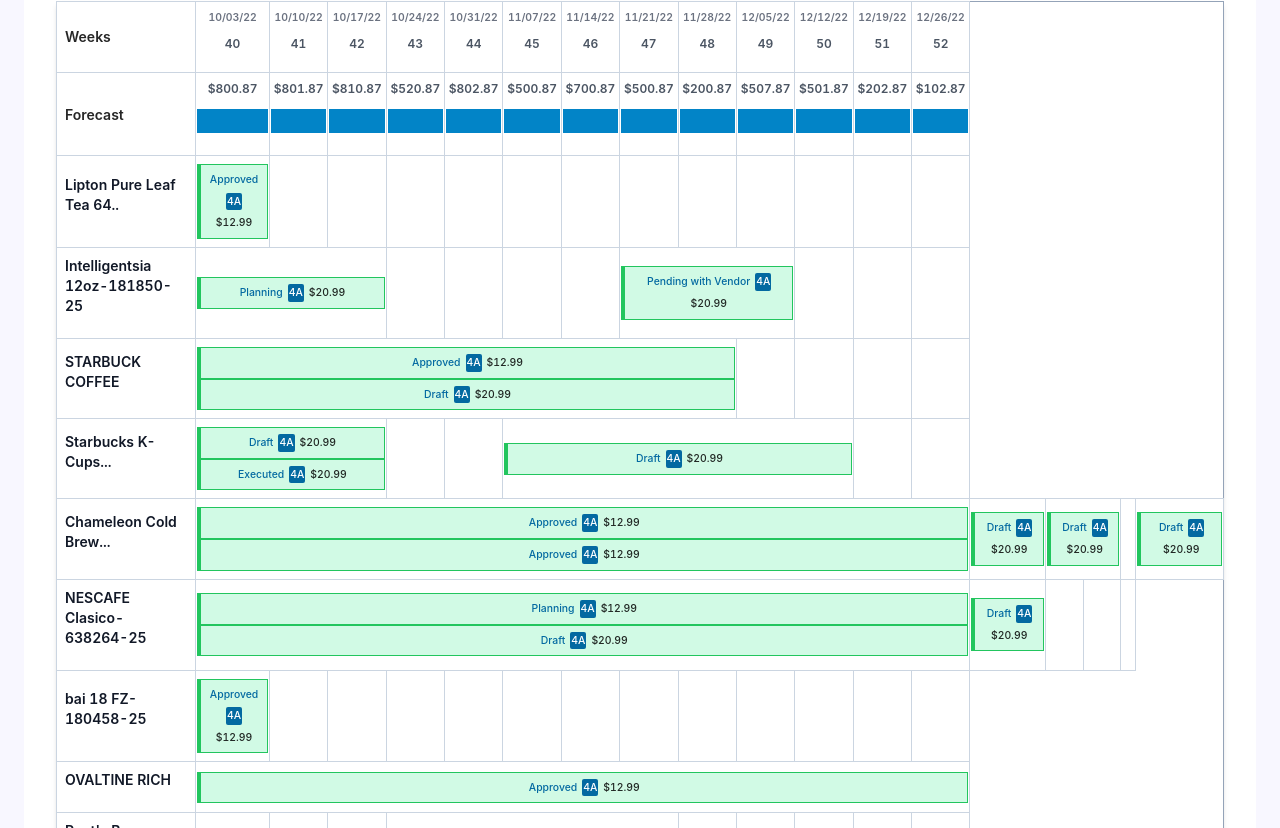
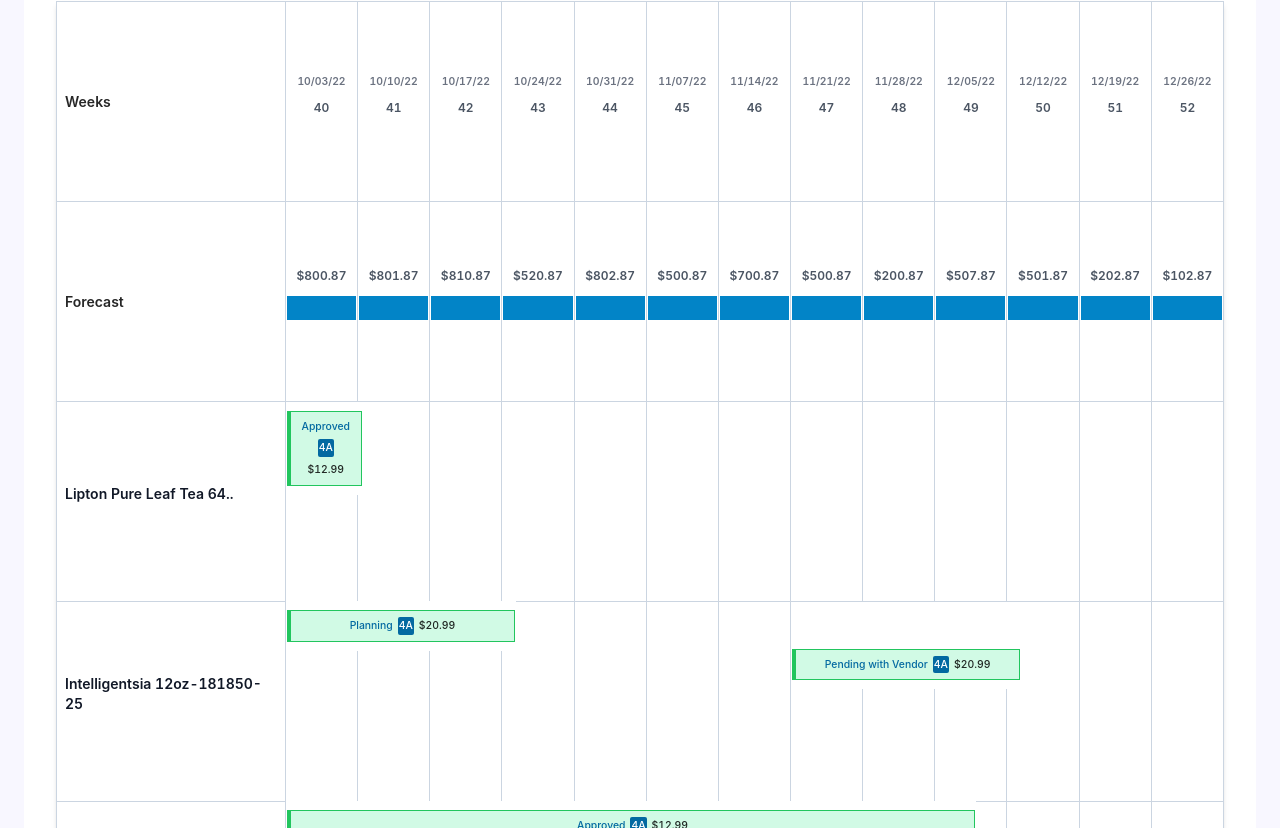
Before and after one commit to anubhavcse08/abs_poc_moonraft, a React (Create React App) app: page / in a window 1280 px wide. Shown: the part 552-1380 px from the top of the page. Built offline with nearby package versions, Linux system fonts and the light colour scheme.

Commit message:
style chnages

```diff
--- a/package.json
+++ b/package.json
@@ -8,9 +8,12 @@
     "@testing-library/user-event": "^13.5.0",
     "antd": "^4.22.8",
     "bootstrap-icons": "^1.9.1",
+    "chart.js": "^3.9.1",
+    "faker": "^6.6.6",
     "highcharts": "^10.2.0",
     "highcharts-react-official": "^3.1.0",
     "react": "^18.2.0",
+    "react-chartjs-2": "^4.3.1",
     "react-dom": "^18.2.0",
     "react-scripts": "5.0.1",
     "web-vitals": "^2.1.4"
--- a/src/App.css
+++ b/src/App.css
@@ -138,19 +138,49 @@
 .filterby {
   margin-left: auto;
 }
-.cell-width-1 { max-width: 7%; }
-.cell-width-2 { max-width: 14%; }
-.cell-width-3 { max-width: 21%; }
-.cell-width-4 { max-width: 28%; }
-.cell-width-5 { max-width: 35%; }
-.cell-width-6 { max-width: 42%; }
-.cell-width-7 { max-width: 49%; }
-.cell-width-8 { max-width: 56%; }
-.cell-width-9 { max-width: 63%; }
-.cell-width-10 { max-width: 70%; }
-.cell-width-11 { max-width: 77%; }
-.cell-width-12 { max-width: 84%; }
-.cell-width-13 { max-width: 91%; }
+.cell-width-1 {
+  max-width: 7%;
+}
+.cell-width-2 {
+  max-width: 14%;
+}
+.cell-width-3 {
+  max-width: 21%;
+}
+.cell-width-4 {
+  max-width: 28%;
+}
+.cell-width-5 {
+  max-width: 35%;
+}
+.cell-width-6 {
+  max-width: 42%;
+}
+.cell-width-7 {
+  max-width: 49%;
+}
+.cell-width-8 {
+  max-width: 56%;
+}
+.cell-width-9 {
+  max-width: 63%;
+}
+.cell-width-10 {
+  max-width: 70%;
+}
+.cell-width-11 {
+  max-width: 77%;
+}
+.cell-width-12 {
+  max-width: 84%;
+}
+.cell-width-13 {
+  max-width: 91%;
+}
 .search-box-2 {
   width: clamp(6rem, 20%, 12rem);
 }
+
+table tr {
+  height: 200px;
+}
--- a/src/App.js
+++ b/src/App.js
@@ -9,6 +9,79 @@
 import Header from "./components/header/header";
 import Form from "./components/Form/form";
 import { header } from "./apiData/header";
+import {
+  Chart as ChartJS,
+  CategoryScale,
+  LinearScale,
+  BarElement,
+  Title,
+  Tooltip,
+  Legend,
+} from "chart.js";
+import { Bar } from "react-chartjs-2";
+
+ChartJS.register(
+  CategoryScale,
+  LinearScale,
+  BarElement,
+  Title,
+  Tooltip,
+  Legend
+);
+
+export const chartOptions = {
+  indexAxis: "y",
+  elements: {
+    bar: {
+      borderWidth: 2,
+    },
+  },
+  responsive: true,
+  plugins: {
+    legend: {
+      position: "right",
+    },
+    title: {
+      display: false,
+      text: "Chart.js Horizontal Bar Chart",
+    },
+  },
+  interaction: {
+    intersect: false,
+  },
+  scales: {
+    x: {
+      stacked: true,
+      grid: { offset: true, drawBorder: true },
+    },
+    y: {
+      stacked: true,
+      max: "April",
+    },
+  },
+};
+
+const labels = ["January", "February", "March", "April", "May", "June", "July"];
+
+export const data = {
+  labels,
+  datasets: [
+    {
+      label: "Dataset 1",
+      data: [100, [200, 400], 400, 500, 600],
+      borderColor: "rgb(255, 99, 132)",
+      backgroundColor: "rgba(255, 99, 132, 0.5)",
+      stack: "Stack 0",
+    },
+    {
+      label: "Dataset 2",
+      data: [100, [400, 600], 300, 400, 500, 600],
+      borderColor: "rgb(53, 162, 235)",
+      backgroundColor: "rgba(53, 162, 235, 0.5)",
+      stack: "Stack 0",
+    },
+  ],
+};
 class App extends Component {
   constructor(props) {
     super(props);
@@ -116,7 +189,8 @@
               </div>
             </div>
             <div class="card-body py-3 px-4">
-              <TableDesc />
+              <TableDesc></TableDesc>
+              {/* <Bar options={chartOptions} data={data} /> */}
             </div>
           </div>
         </section>
--- a/src/components/dashboard/DataCellLabel.js
+++ b/src/components/dashboard/DataCellLabel.js
@@ -1,15 +1,23 @@
-import React from 'react'
+import React from "react";
 
 const DataCellLabel = (props) => {
-    const { startWeek, Forecast, status, weeks } = props.option;
-    // cell-width-${weeks}
+  const { startWeek, Forecast, status, weeks } = props.option;
+  // cell-width-${weeks}
   return (
-    <div className={`data-cell-label p-1 flex flex-row flex-wrap justify-center items-center bg-emerald-100 border border-l-4 border-green-500 text-custom-small `}>
-        <p className='status-label m-0.5 p-px font-medium text-sky-700'>{status}</p>
-        <p className='status-zone-label m-0.5 p-px font-medium text-white bg-sky-700 rounded-sm'>4A</p>
-        <p className='status-amount-label m-0.5 p-px font-medium'>{Forecast}</p>
+    <div style={{ marginTop: props.marginTop }}>
+      <div
+        className={` data-cell-label my-2 p-1 flex flex-row flex-wrap justify-center items-center bg-emerald-100 border border-l-4 border-green-500 text-custom-small `}
+      >
+        <p className="status-label m-0.5 p-px font-medium text-sky-700">
+          {status}
+        </p>
+        <p className="status-zone-label m-0.5 p-px font-medium text-white bg-sky-700 rounded-sm">
+          4A
+        </p>
+        <p className="status-amount-label m-0.5 p-px font-medium">{Forecast}</p>
+      </div>
     </div>
-  )
-}
+  );
+};
 
-export default DataCellLabel
+export default DataCellLabel;
--- a/src/components/dashboard/TableDesc.js
+++ b/src/components/dashboard/TableDesc.js
@@ -1,40 +1,61 @@
-import React, { Component } from 'react';
-import { foreCastInfo, weekWiseData } from '../../apiData/forecastData';
-import DataCellLabel from './DataCellLabel';
+import React, { Component, Fragment } from "react";
+import { foreCastInfo, weekWiseData } from "../../apiData/forecastData";
+import DataCellLabel from "./DataCellLabel";
 
 class TableDesc extends Component {
   constructor(props) {
     super(props);
     this.state = {
       foreCastDetails: foreCastInfo,
-            weekWiseDetails: weekWiseData
-        }
+      weekWiseDetails: weekWiseData,
+    };
   }
   renderTableHeaderCell = (headerTitle) => {
-        return <tr>
-            <th className='py-2 border border-slate-300 bg-white font-semibold w-96 px-2 text-left'>{headerTitle}</th>
+    return (
+      <tr>
+        <th className="py-2 border border-slate-300 bg-white font-semibold w-96 px-2 text-left">
+          {headerTitle}
+        </th>
         {this.state.foreCastDetails.map((item, index) => {
-                return <th key={index} className='py-2 border border-slate-300 bg-white font-semibold text-center w-24'>
-                    {headerTitle === 'Weeks' ?
-                        <><p className="whitespace-no-wrap text-gray-500 text-xs text-custom-small">{item.week}</p>
-                            <p className='whitespace-no-wrap text-gray-600 text-xs'>{item.weekNumber}</p></> : <>
-                            <p className='whitespace-no-wrap text-gray-600 text-xs'>{item.target}</p>
+          return (
+            <th
+              key={index}
+              className="py-2 border border-slate-300 bg-white font-semibold text-center w-24"
+            >
+              {headerTitle === "Weeks" ? (
+                <Fragment>
+                  <p className="whitespace-no-wrap text-gray-500 text-xs text-custom-small">
+                    {item.week}
+                  </p>
+                  <p className="whitespace-no-wrap text-gray-600 text-xs">
+                    {item.weekNumber}
+                  </p>
+                </Fragment>
+              ) : (
+                <Fragment>
+                  <p className="whitespace-no-wrap text-gray-600 text-xs">
+                    {item.target}
+                  </p>
                   <p className="bg-sky-600 py-3 w-full"></p>
-                        </>}
+                </Fragment>
+              )}
             </th>
+          );
         })}
       </tr>
-    }
+    );
+  };
   renderTableHeader = () => {
     return (
-            <>
-                {this.renderTableHeaderCell('Weeks')}
-                {this.renderTableHeaderCell('Forecast')}
-            </>
-        )
-    }
+      <Fragment>
+        {this.renderTableHeaderCell("Weeks")}
+        {this.renderTableHeaderCell("Forecast")}
+      </Fragment>
+    );
+  };
   getColspanCell = (forecastInfo, dataCell) => {
-        let week = 0, isStatusBar = false;
+    let week = 0,
+      isStatusBar = false;
     for (let i = 0; i < forecastInfo.length; i++) {
       const element = forecastInfo[i];
       if (dataCell.week === element.startWeek) {
@@ -44,42 +65,83 @@
       }
     }
     return { week, isStatusBar };
+  };
+  renderCellStatusLabel = (isStatusBar, week, item, dataCell, i, count) => {
+    return (
+      <Fragment>
+        {isStatusBar && (
+          <td
+            className={
+              "absolute border-slate-300 bg-white w-24 overflow-hidden"
             }
-    renderCellStatusLabel = (isStatusBar, week, item, dataCell, i, count) => {
-        return <>
-            {isStatusBar && <td colSpan={week} className='py-2 border border-slate-300 bg-white w-24 overflow-hidden' key={i}>
+            style={{ width: 76.7 * week + "px", zIndex: 14 - i }}
+            key={i}
+          >
             {item.forecastInfo.map((data, indexValue) => {
               if (dataCell.week === data.startWeek) {
-                        console.log(dataCell.week, '===', data.startWeek, ' ------ ', data);
-                        return <DataCellLabel option={data} />
+                {
+                  /* item.Title == "KGM K-Cups"  */
+                }
+                console.log(item.Title, i, indexValue);
+                return (
+                  <DataCellLabel
+                    option={data}
+                    marginTop={
+                      46 * indexValue + (indexValue > 1
+                        ? 46 * (indexValue - 1)
+                        : "" )+ "px"
+                    }
+                  />
+                );
               }
             })}
-            </td>}
-            {!isStatusBar && count <= i && <td className='py-2 border border-slate-300 bg-white w-24 overflow-hidden' key={i}></td>}
-            </>
-    }
+          </td>
+        )}
+        {!isStatusBar && (
+          <td
+            className="py-2 border border-slate-300 bg-white w-24 overflow-hidden"
+            key={i}
+          ></td>
+        )}
+      </Fragment>
+    );
+  };
   renderElement = (item) => {
     let count = 0;
     // for (let i = 0; i < this.state.foreCastDetails.length; i++) {
     //     const element = this.state.foreCastDetails[i];
     return this.state.foreCastDetails.map((element, i) => {
-            const { week, isStatusBar } = this.getColspanCell(item.forecastInfo, element);
+      const { week, isStatusBar } = this.getColspanCell(
+        item.forecastInfo,
+        element
+      );
       count = isStatusBar ? i + week : count;
 
       // console.log(count, ' --- ', i, ' --- ', week, ' --- ', isStatusBar);
 
-            return this.renderCellStatusLabel(isStatusBar, week, item, element, i, count);
+      return this.renderCellStatusLabel(
+        isStatusBar,
+        week,
+        item,
+        element,
+        i,
+        count
+      );
     });
-    }
+  };
 
   renderTableData = () => {
     return this.state.weekWiseDetails.data.map((item, index) => {
-            return <tr key={index}>
-                <td className='py-2 border border-slate-300 bg-white font-semibold w-96 px-2'>
-                    <p className='whitespace-no-wrap text-gray-900 text-sm'>{item.Title}</p>
+      return (
+        <tr key={index}>
+          <td className="py-2 border border-slate-300 bg-white font-semibold w-96 px-2">
+            <p className="whitespace-no-wrap text-gray-900 text-sm">
+              {item.Title}
+            </p>
           </td>
           {this.renderElement(item)}
         </tr>
+      );
     });
     // return this.state.Forecast.map((item, index) => {
     //     return (
@@ -89,26 +151,23 @@
     //         </td>
     //     );
     // });
-}
+  };
   render() {
     return (
-        <React.Fragment>
+      <Fragment>
         <div className="container mx-auto px-4">
           <div className="-mx-4 sm:-mx-8 px-4 sm:px-8 py-4 overflow-x-auto">
             <div className="inline-block min-w-full shadow-md overflow-hidden">
               <table className="min-w-full leading-normal border-collapse border border-slate-400">
-                            <thead>
-                                {this.renderTableHeader()}
-                            </thead>
-                            <tbody>
-                                {this.renderTableData()}
-                            </tbody>
+                <thead>{this.renderTableHeader()}</thead>
+                <tbody>{this.renderTableData()}</tbody>
+                {/* {this.props.children} */}
               </table>
             </div>
           </div>
         </div>
-        </React.Fragment>
-    )
+      </Fragment>
+    );
   }
 }
 
```
Also changed, not shown: 1 other file (tests, documents, lock files or other folders). Lines whose indentation alone changed are shown as unchanged.
